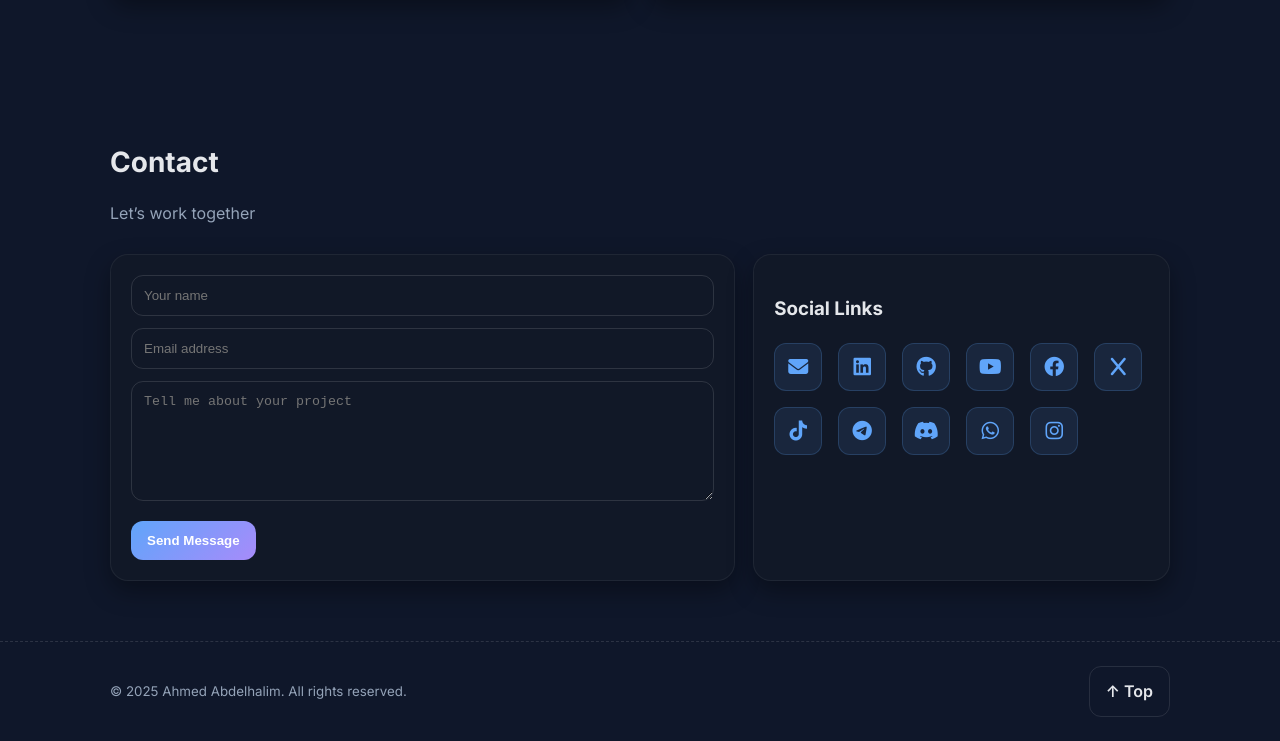
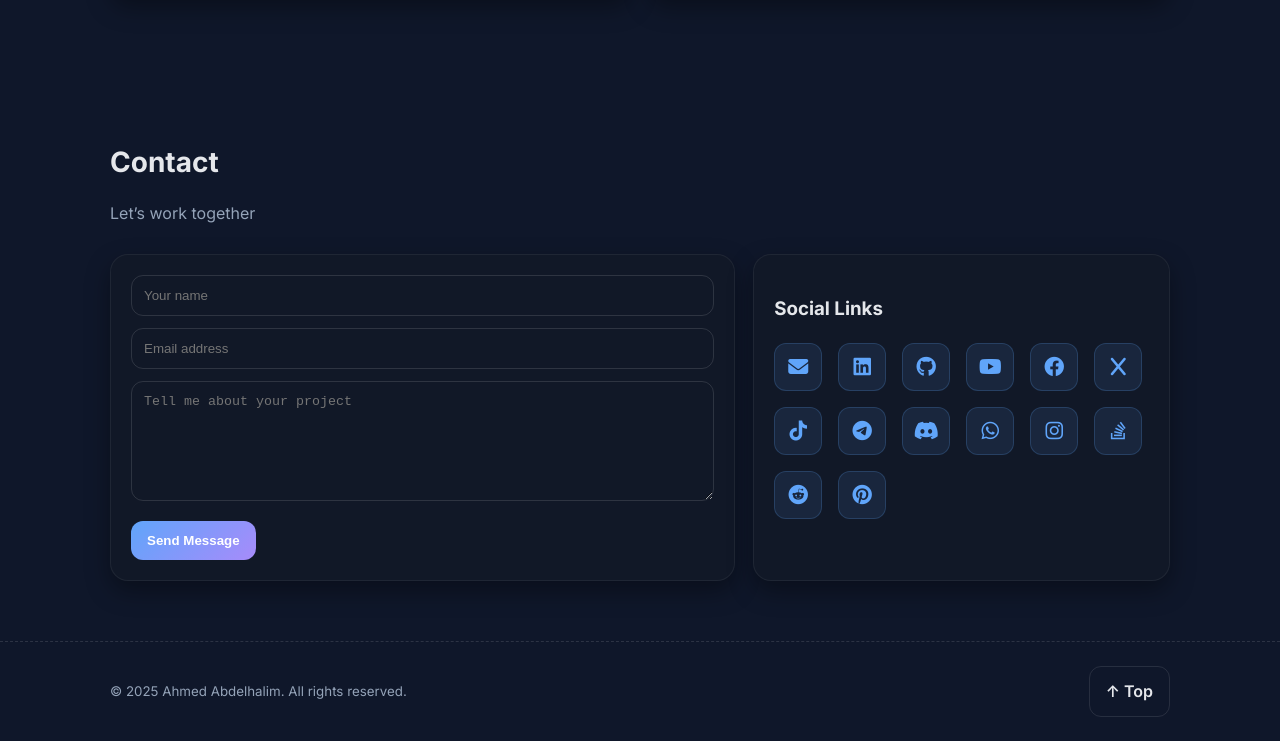
Before and after one commit to ahmedolek2004/Portfolio_project, a plain HTML site: page index.html in a window 1280 px wide. Shown: the part 3677-4418 px from the top of the page. Drawn offline with Linux system fonts and the light colour scheme.

Commit message:
update Social Links

```diff
--- a/index.html
+++ b/index.html
@@ -440,6 +440,36 @@
               >
                 <i class="fab fa-instagram"></i>
               </a>
+              <a
+                href="https://stackoverflow.com/users/23237099/ahmed-abdelhlem"
+                target="_blank"
+                rel="noopener noreferrer"
+                aria-label="Stack Overflow profile"
+                title="Stack Overflow"
+                class="social-icon"
+              >
+                <i class="fab fa-stack-overflow"></i>
+              </a>
+              <a
+                href="https://www.reddit.com/user/Ahmed_olek/"
+                target="_blank"
+                rel="noopener noreferrer"
+                aria-label="Reddit profile"
+                title="Reddit"
+                class="social-icon"
+              >
+                <i class="fab fa-reddit"></i>
+              </a>
+              <a
+                href="https://www.pinterest.com/ahmedolek2004/"
+                target="_blank"
+                rel="noopener noreferrer"
+                aria-label="Pinterest profile"
+                title="Pinterest"
+                class="social-icon"
+              >
+                <i class="fab fa-pinterest"></i>
+              </a>
             </div>
           </div>
         </div>
```
